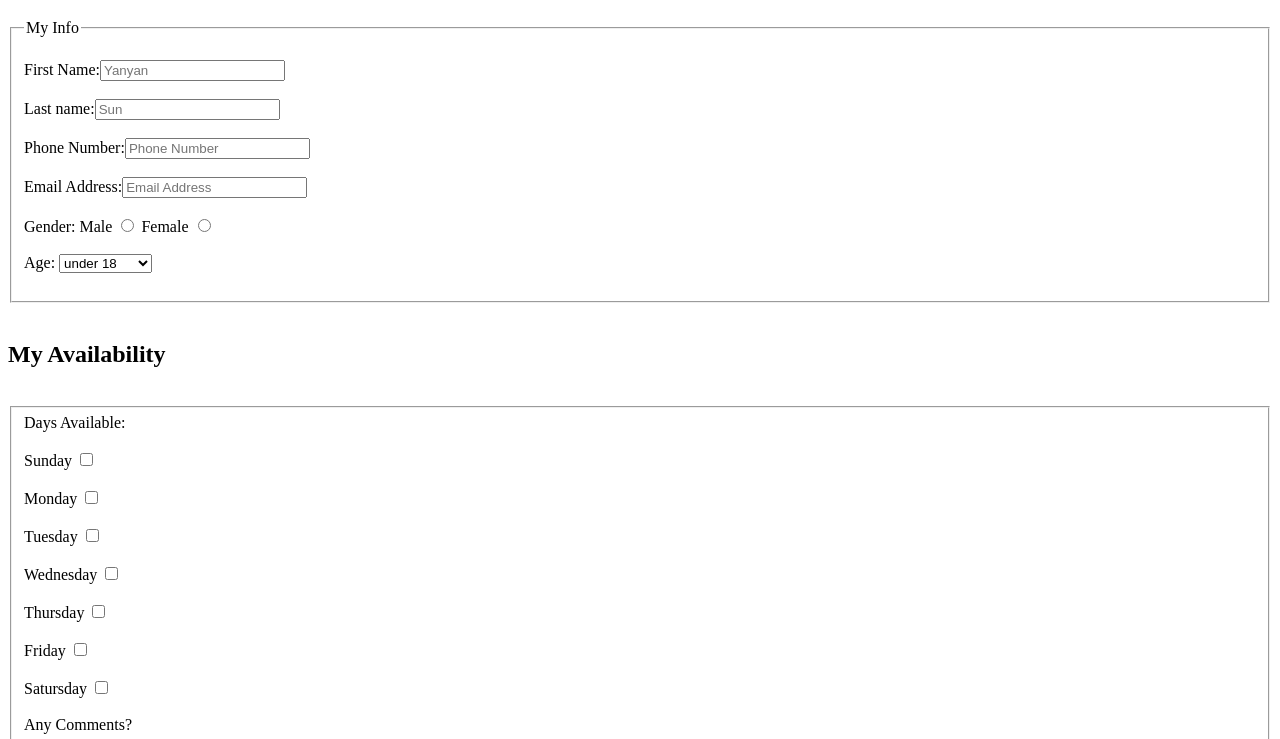
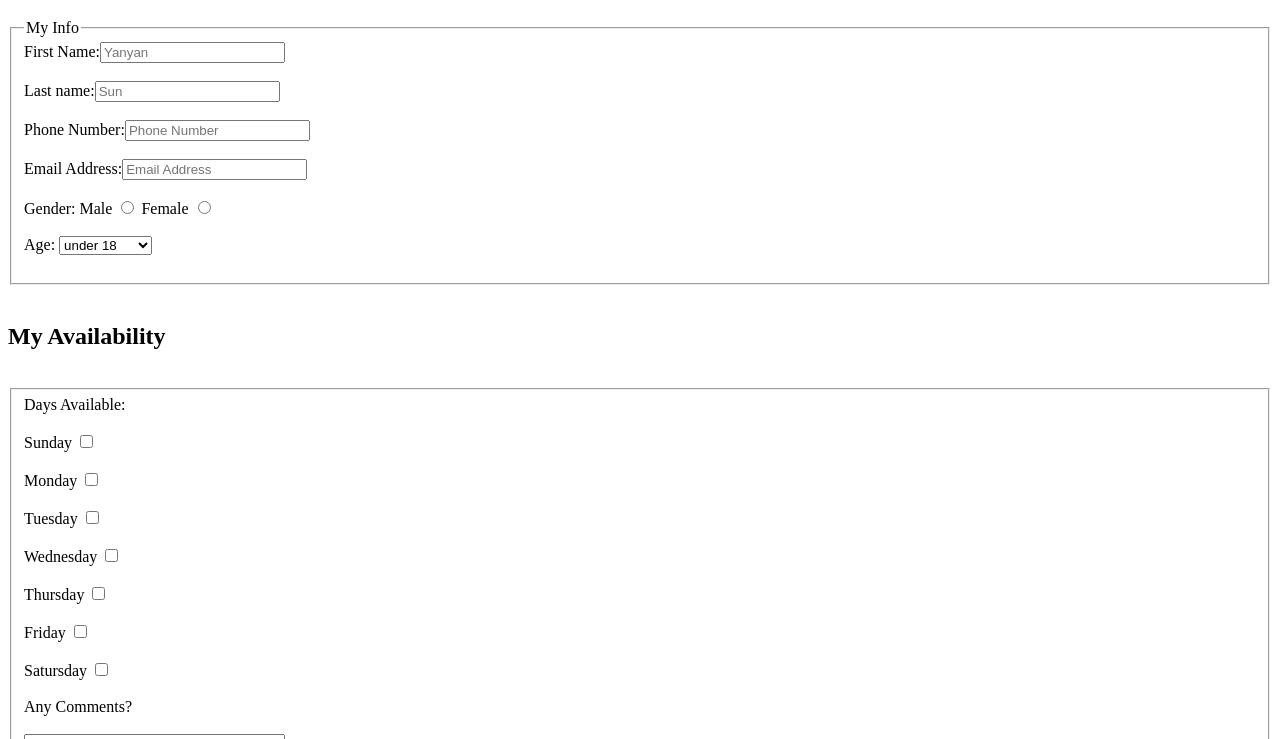
Before and after one commit to sunyanyanlearnmse/lab-4, a plain HTML site: page index.html in a window 1280 px wide. Shown: the part 61-800 px from the top of the page. Drawn offline with Linux system fonts and the light colour scheme.

Commit message:
Update index.html

```diff
--- a/index.html
+++ b/index.html
@@ -9,8 +9,8 @@
 <body>
   <h1>Volunteer Form</h1>
     <form method="post" action="http://bloomingdale.sat.iit.edu/kriedan/lab3formscript.php"  >
-  <fieldset> <br>
-  <legend>My Info</legend>
+  <fieldset>
+    <legend>My Info</legend>
     <div>
       <label>First Name:<input type="text" name="first_name_field" placeholder="Yanyan"></label><br><br>
     </div>
```
